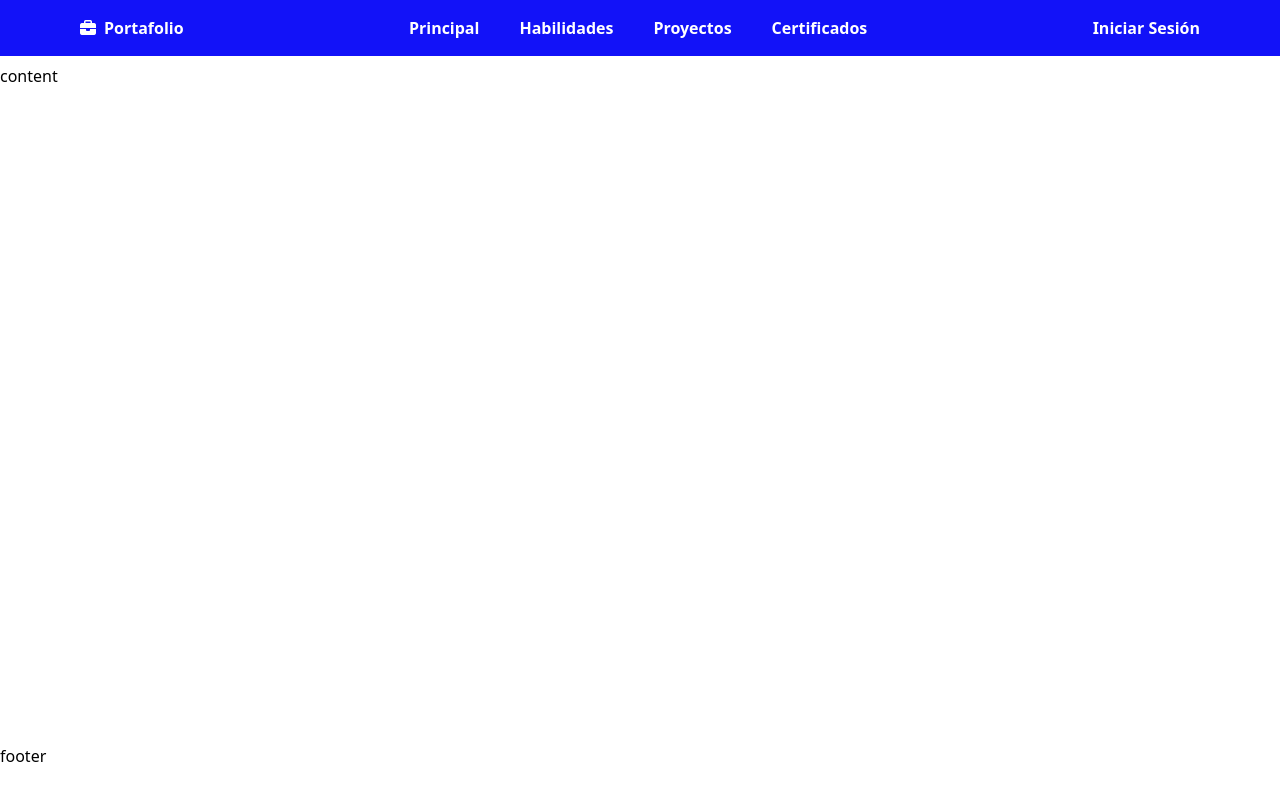
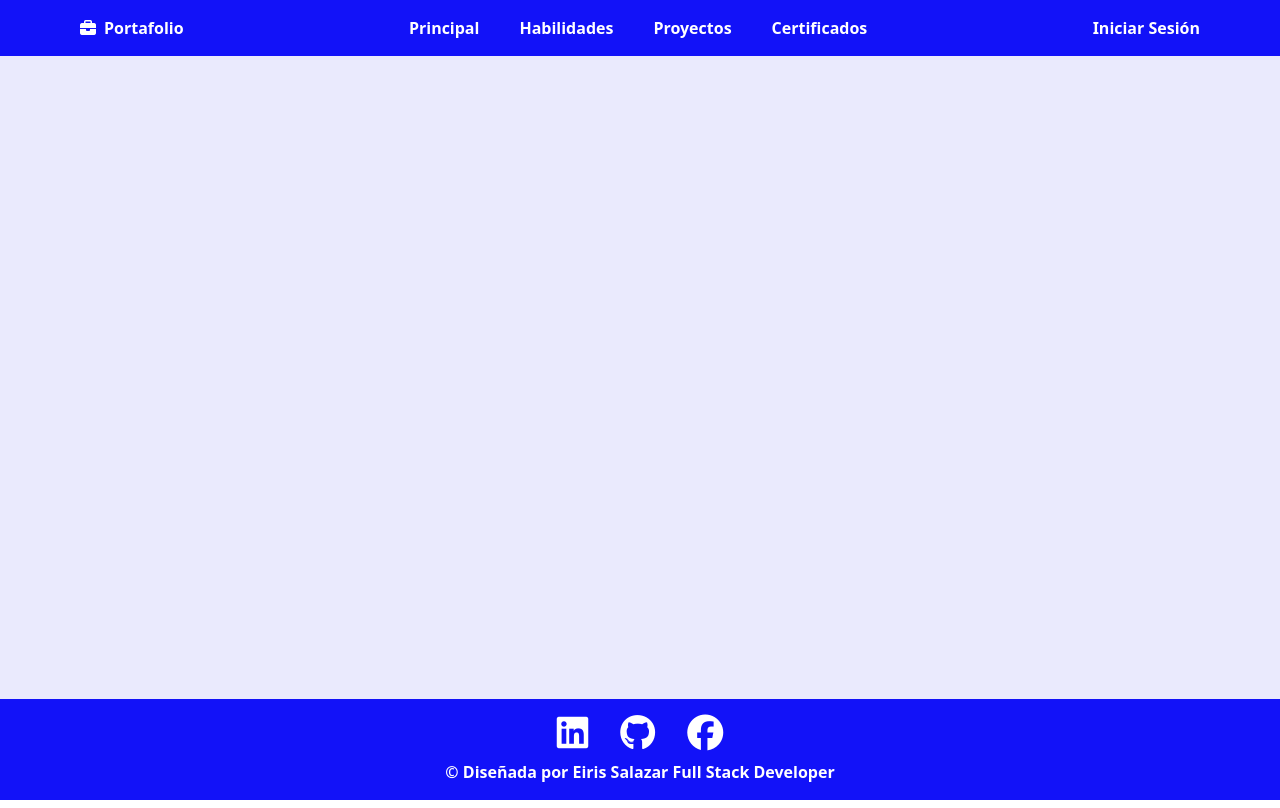
Before and after one commit to eiriselias/portafolioNext, a Next.js app: page / in a window 1280 px wide. Built offline with nearby package versions, Linux system fonts and the light colour scheme.

Commit message:
se agrego el footer

```diff
--- a/app/globals.css
+++ b/app/globals.css
@@ -5,10 +5,12 @@
 
 body{
   display: grid;
-  grid-template-rows: 1fr auto 1fr;
+  grid-template-rows: auto 1fr auto;
+  min-height: 100dvh;
 }
 
 *{
   --primaryColor: rgb(18, 18, 248);
   --selectColor: #1e3a8a;
+  --fondColor:rgb(234, 234, 253);
 }
--- a/app/layout.tsx
+++ b/app/layout.tsx
@@ -18,10 +18,10 @@ export default function RootLayout({
   return (
     <html lang="en">
       <body>
-        <header className="h-16">
+        <header>
           <NavBar />
         </header>
-        <main className="min-h-[85vh]">
+        <main className="bg-fondColor">
           {children}
         </main>
         <footer>
--- a/app/page.tsx
+++ b/app/page.tsx
@@ -4,7 +4,6 @@ import '@fortawesome/fontawesome-free/css/all.min.css';
 export default function Home() {
   return (
    <div>
-content
    </div>
   );
 }
--- a/components/footer/Footer.tsx
+++ b/components/footer/Footer.tsx
@@ -1,9 +1,23 @@
 import React from 'react'
+import Link from 'next/link'
 
 const Footer = () => {
   return (
-    <div>
-      footer
+    <div className='bg-primaryColor flex flex-col items-center text-white font-bold py-4'>
+      <div className='flex gap-8 mb-2'>
+        <Link href="https://www.linkedin.com/in/eiriselias" target="_blank">
+          <i className="fa-brands fa-linkedin text-4xl hover:opacity-80"></i>
+        </Link>
+        <Link href="https://www.github.com/eiriselias" target="_blank">
+          <i className="fa-brands fa-github text-4xl hover:opacity-80"></i>
+        </Link>
+        <Link href="https://www.facebook.com/eiriselias" target="_blank">
+          <i className="fa-brands fa-facebook text-4xl hover:opacity-80"></i>
+        </Link>
+      </div>
+      <div>
+        <p>© Diseñada por Eiris Salazar Full Stack Developer</p>
+      </div>
     </div>
   )
 }
--- a/tailwind.config.ts
+++ b/tailwind.config.ts
@@ -11,6 +11,7 @@ const config: Config = {
       colors: {
         primaryColor: "var(--primaryColor)",
         selectColor: "var(--selectColor)",
+        fondColor: "var(--fondColor)",
       },
     },
   },
```
